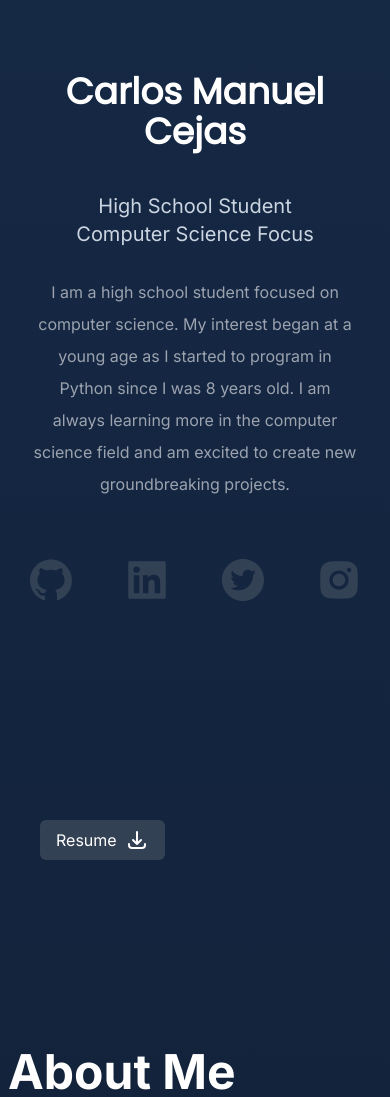
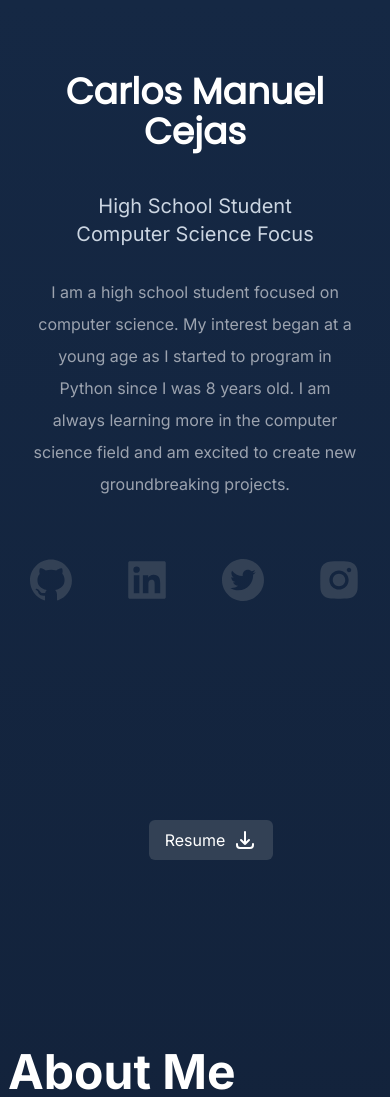
Before and after one commit to cmcejas/portfolio, a Next.js app: page / in a window 390 px wide. Shown: the top 1097 px of the page. Built offline with nearby package versions, Linux system fonts and the light colour scheme.

Commit message:
Update page.tsx

```diff
--- a/app/page.tsx
+++ b/app/page.tsx
@@ -69,7 +69,7 @@ export default function Home() {
 
           <br></br>
 
-          <li className="md:invisible flex text-center mx-auto fade-in-up">
+          <li className="md:invisible flex text-center justify-center mx-auto fade-in-up">
               <a className="bg-slate-700 text-white px-4 py-2 rounded-md ml-8 hover:transform hover:-translate-y-1 transition-transform duration-300 flex items-center space-x-2" href="Resume.pdf" download>
                 <span>Resume</span>
                 <svg className="h-6 w-6" fill="none" viewBox="0 0 24 24" stroke="currentColor">
```
